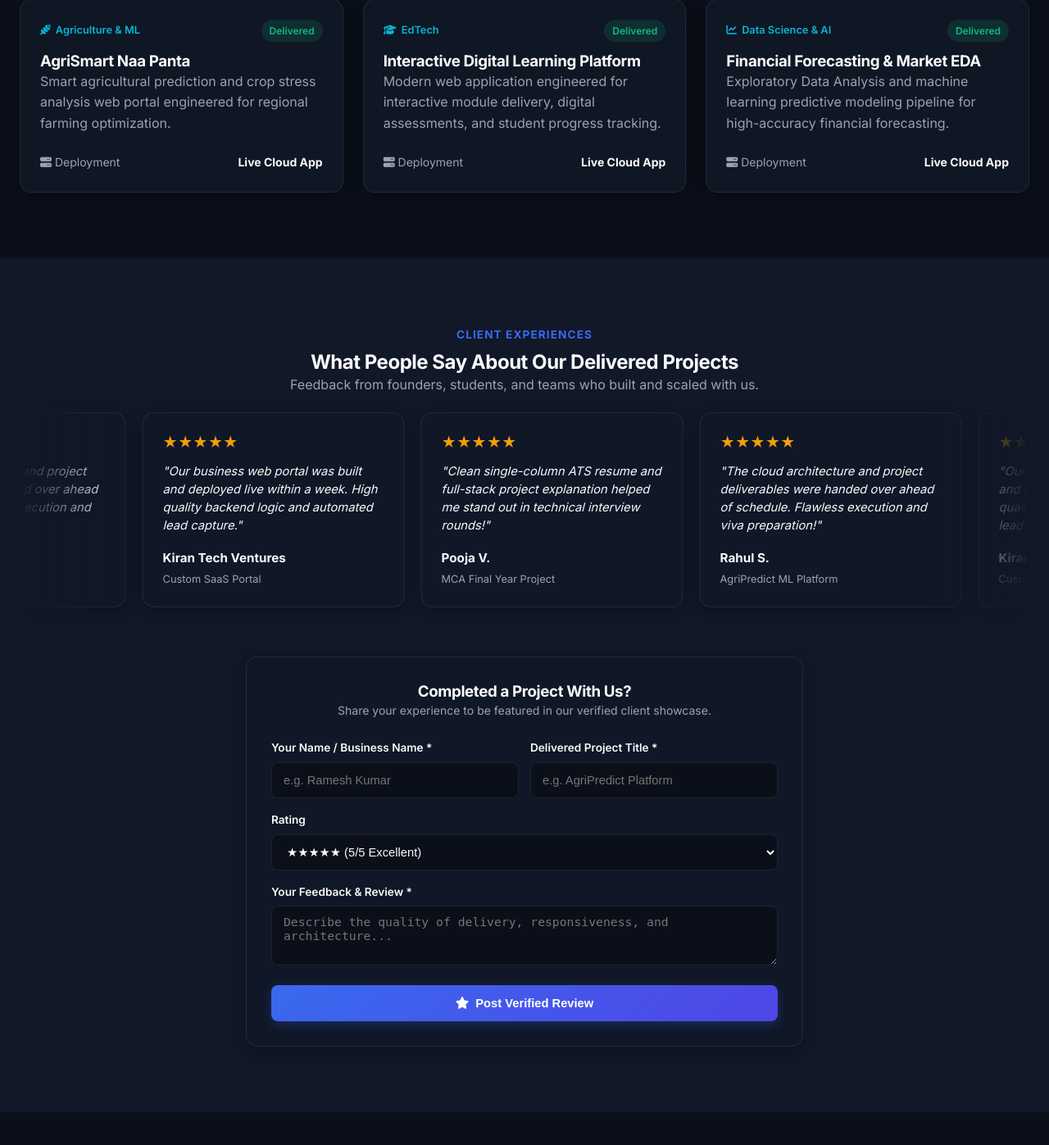
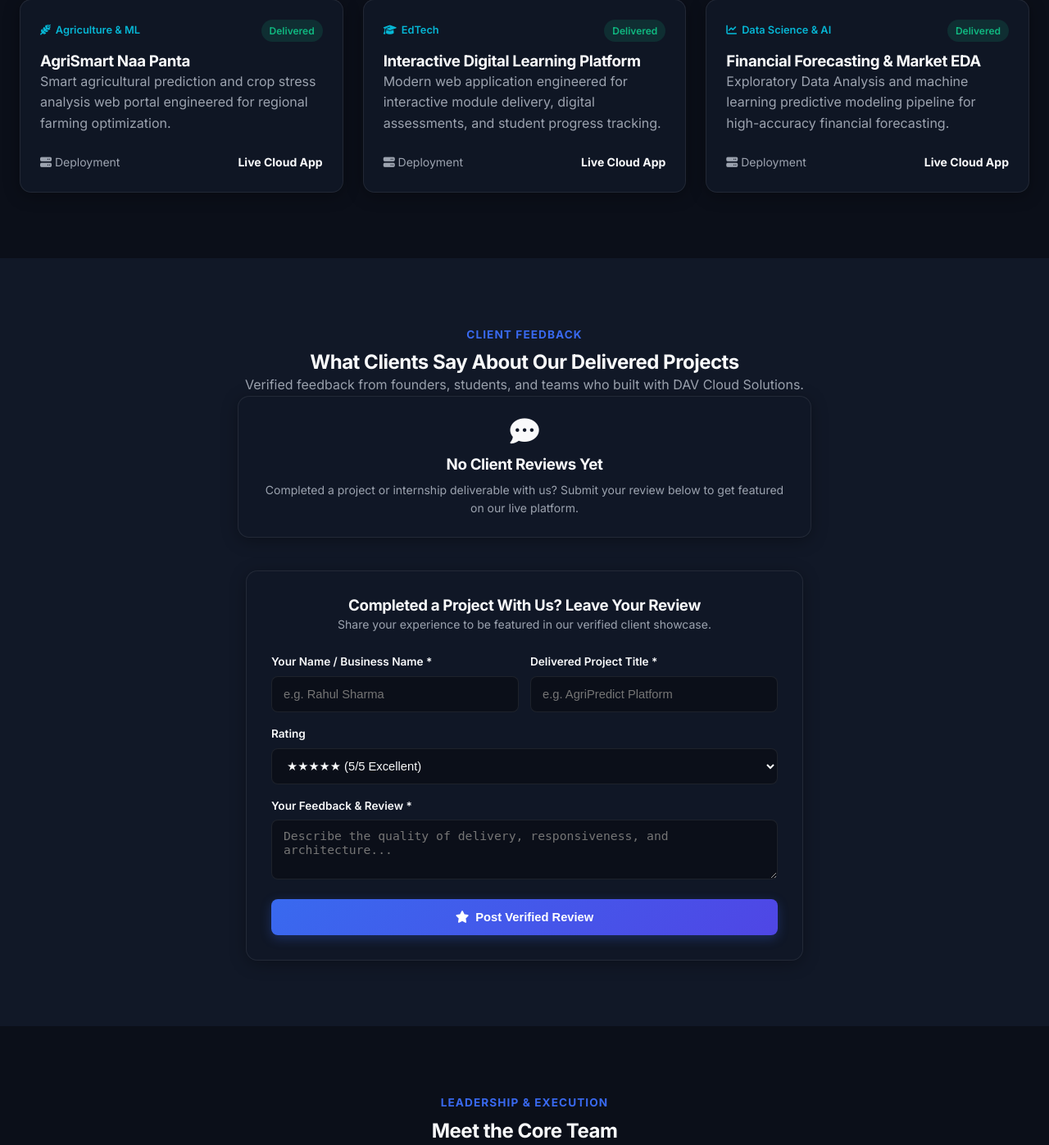
Before and after one commit to akhilv1911/DAVCloudSolutions, a Flask app: template templates/index.html in a window 1280 px wide. Shown: the part 1942-3339 px from the top of the page at 82% size. Run offline with Flask 3, Linux system fonts and the light colour scheme; the template is opened without the code that fills it, so the values that code supplies are empty; the visitor is signed in with stand-in values (Sample User, id 1).

Commit message:
refactor: remove all static demo reviews and show only real user submissions

```diff
--- a/templates/index.html
+++ b/templates/index.html
@@ -228,20 +228,20 @@
 </section>
 
 <!-- ========================================================= -->
-<!-- 5. CLIENT REVIEWS & MARQUEE SECTION                       -->
+<!-- 5. CLIENT REVIEWS & SUBMISSION SECTION                    -->
 <!-- ========================================================= -->
 <section id="reviews-section" class="reviews-section section-padding bg-alt">
     <div class="section-container">
         <div class="section-header text-center">
-            <span class="section-tag">Client Experiences</span>
-            <h2>What People Say About Our Delivered Projects</h2>
-            <p>Feedback from founders, students, and teams who built and scaled with us.</p>
+            <span class="section-tag">Client Feedback</span>
+            <h2>What Clients Say About Our Delivered Projects</h2>
+            <p>Verified feedback from founders, students, and teams who built with DAV Cloud Solutions.</p>
         </div>
 
-        <!-- Auto-Scrolling Marquee Track -->
-        <div class="marquee-wrapper">
-            <div class="marquee-track">
-                {% if reviews and reviews|length > 0 %}
+        <!-- Only display scrolling marquee if REAL reviews exist in MongoDB -->
+        {% if reviews and reviews|length > 0 %}
+            <div class="marquee-wrapper">
+                <div class="marquee-track">
                     {% for r in reviews %}
                         <div class="review-card">
                             <div class="review-stars">
@@ -254,7 +254,7 @@
                             </div>
                         </div>
                     {% endfor %}
-                    <!-- Duplicate for infinite seamless loop -->
+                    <!-- Seamless infinite loop duplication for real reviews -->
                     {% for r in reviews %}
                         <div class="review-card" aria-hidden="true">
                             <div class="review-stars">
@@ -267,70 +267,26 @@
                             </div>
                         </div>
                     {% endfor %}
-                {% else %}
-                    <!-- Fallback Testimonials -->
-                    <div class="review-card">
-                        <div class="review-stars">★★★★★</div>
-                        <p class="review-text">"The cloud architecture and project deliverables were handed over ahead of schedule. Flawless execution and viva preparation!"</p>
-                        <div class="review-author">
-                            <strong>Rahul S.</strong>
-                            <span>AgriPredict ML Platform</span>
-                        </div>
-                    </div>
-                    <div class="review-card">
-                        <div class="review-stars">★★★★★</div>
-                        <p class="review-text">"Our business web portal was built and deployed live within a week. High quality backend logic and automated lead capture."</p>
-                        <div class="review-author">
-                            <strong>Kiran Tech Ventures</strong>
-                            <span>Custom SaaS Portal</span>
-                        </div>
-                    </div>
-                    <div class="review-card">
-                        <div class="review-stars">★★★★★</div>
-                        <p class="review-text">"Clean single-column ATS resume and full-stack project explanation helped me stand out in technical interview rounds!"</p>
-                        <div class="review-author">
-                            <strong>Pooja V.</strong>
-                            <span>MCA Final Year Project</span>
-                        </div>
-                    </div>
-                    <!-- Duplicate fallback cards for continuous scroll loop -->
-                    <div class="review-card" aria-hidden="true">
-                        <div class="review-stars">★★★★★</div>
-                        <p class="review-text">"The cloud architecture and project deliverables were handed over ahead of schedule. Flawless execution and viva preparation!"</p>
-                        <div class="review-author">
-                            <strong>Rahul S.</strong>
-                            <span>AgriPredict ML Platform</span>
-                        </div>
-                    </div>
-                    <div class="review-card" aria-hidden="true">
-                        <div class="review-stars">★★★★★</div>
-                        <p class="review-text">"Our business web portal was built and deployed live within a week. High quality backend logic and automated lead capture."</p>
-                        <div class="review-author">
-                            <strong>Kiran Tech Ventures</strong>
-                            <span>Custom SaaS Portal</span>
-                        </div>
-                    </div>
-                    <div class="review-card" aria-hidden="true">
-                        <div class="review-stars">★★★★★</div>
-                        <p class="review-text">"Clean single-column ATS resume and full-stack project explanation helped me stand out in technical interview rounds!"</p>
-                        <div class="review-author">
-                            <strong>Pooja V.</strong>
-                            <span>MCA Final Year Project</span>
-                        </div>
-                    </div>
-                {% endif %}
+                </div>
             </div>
-        </div>
+        {% else %}
+            <!-- Clean Empty State (Zero Fake/Demo Reviews) -->
+            <div class="glass-card text-center padding-xl max-w-700 margin-auto" style="margin-bottom: 30px;">
+                <i class="fa-solid fa-comment-dots fs-xl text-primary" style="font-size: 2.2rem; margin-bottom: 12px;"></i>
+                <h3>No Client Reviews Yet</h3>
+                <p class="text-muted fs-sm margin-top-xs">Completed a project or internship deliverable with us? Submit your review below to get featured on our live platform.</p>
+            </div>
+        {% endif %}
 
         <!-- Review Submission Card -->
         <div class="review-form-container glass-card">
-            <h3 class="text-center">Completed a Project With Us?</h3>
+            <h3 class="text-center">Completed a Project With Us? Leave Your Review</h3>
             <p class="text-center text-muted fs-sm margin-bottom-md">Share your experience to be featured in our verified client showcase.</p>
-            <form action="{{ url_for('submit_review') if 'submit_review' in url_for.__globals__ else '/submit-review' }}" method="POST" class="review-form">
+            <form action="{{ url_for('submit_review') }}" method="POST" class="review-form">
                 <div class="grid-2-col" style="gap: 14px;">
                     <div class="form-group">
                         <label>Your Name / Business Name *</label>
-                        <input type="text" name="client_name" class="form-input" placeholder="e.g. Ramesh Kumar" required>
+                        <input type="text" name="client_name" class="form-input" placeholder="e.g. Rahul Sharma" required>
                     </div>
                     <div class="form-group">
                         <label>Delivered Project Title *</label>
@@ -359,7 +315,6 @@
         </div>
     </div>
 </section>
-
 <!-- ========================================================= -->
 <!-- 6. TEAM PREVIEW SECTION                                   -->
 <!-- ========================================================= -->
```
